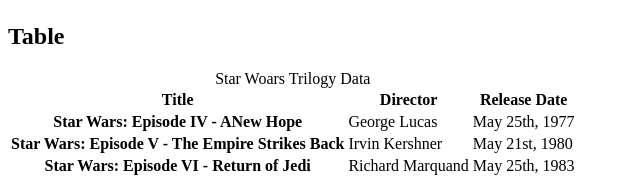
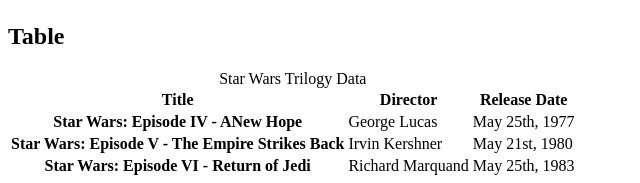
Before and after one commit to HalimaEla59/alx-frontend, a plain HTML site: page 0x00-html_advanced/33-styleguide.html in a window 1280 px wide. Shown: the part 1779-1962 px from the top of the page, 0-640 px from the left. Drawn offline with Linux system fonts and the light colour scheme.

Commit message:
Update typo 33-styleguide.html

```diff
--- a/0x00-html_advanced/33-styleguide.html
+++ b/0x00-html_advanced/33-styleguide.html
@@ -128,7 +128,7 @@
           <h2>Table</h2>
         </header>
         <table>
-          <caption>Star Woars Trilogy Data</caption>
+          <caption>Star Wars Trilogy Data</caption>
           <thead>
             <tr>
               <th scope="col" >Title</th>
```
